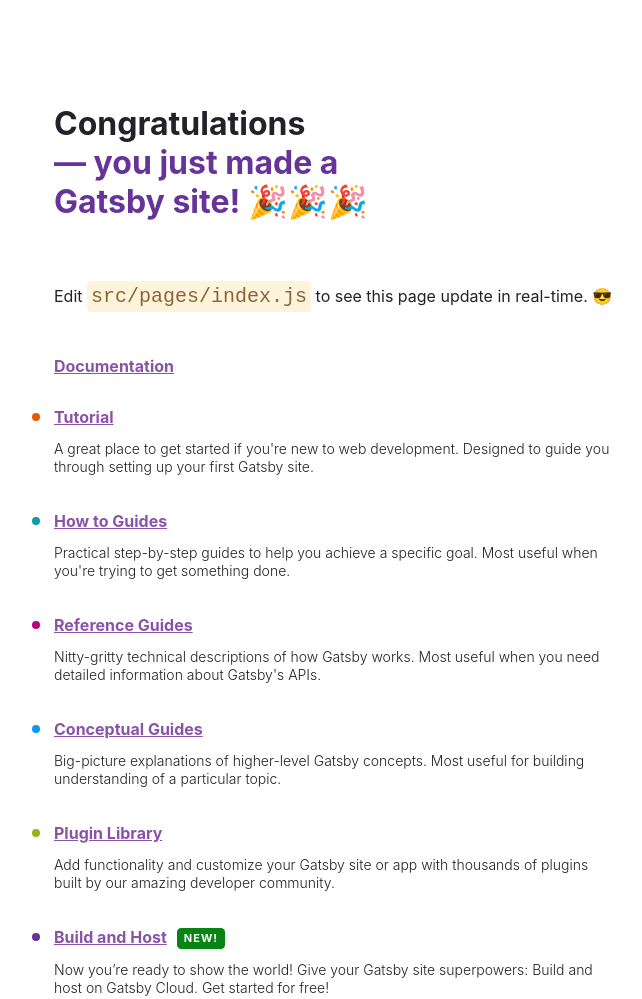
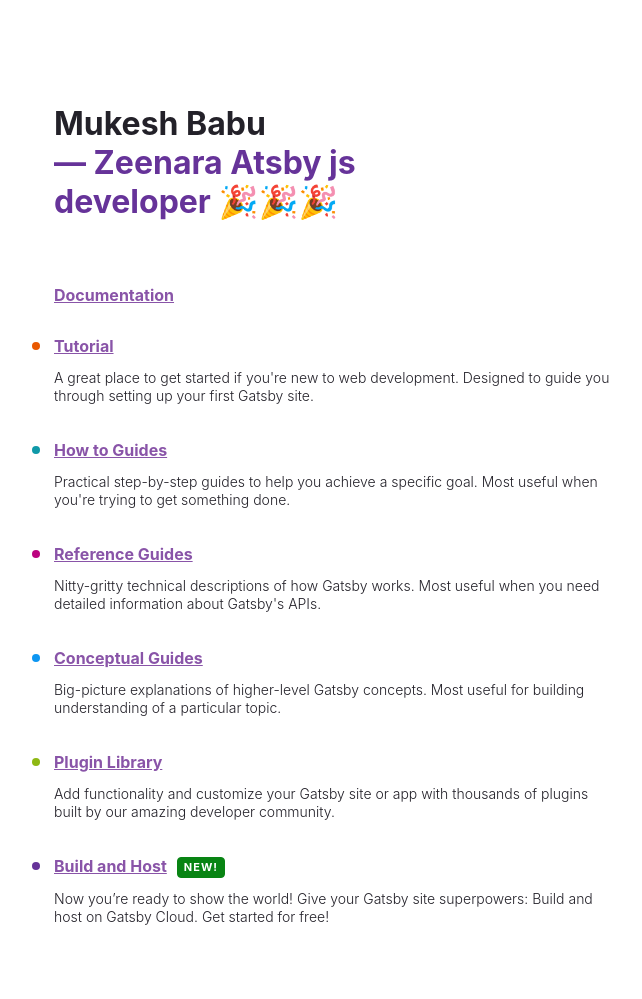
Before and after one commit to mukidon/first_GATS_BY, a Gatsby site: page / in a window 1280 px wide. Shown: the top 999 px of the page, without its empty margins (50-692 px from the left). Built offline with nearby package versions, Linux system fonts and the light colour scheme; Gatsby itself is replaced by a stand-in of ours.

Commit message:
initial commit

```diff
--- a/src/pages/index.js
+++ b/src/pages/index.js
@@ -131,20 +131,14 @@
     <main style={pageStyles}>
       <title>Home Page</title>
       <h1 style={headingStyles}>
-        Congratulations
+        Mukesh Babu
         <br />
-        <span style={headingAccentStyles}>— you just made a Gatsby site! </span>
+        <span style={headingAccentStyles}>— Zeenara Atsby js developer </span>
         <span role="img" aria-label="Party popper emojis">
           🎉🎉🎉
         </span>
       </h1>
-      <p style={paragraphStyles}>
-        Edit <code style={codeStyles}>src/pages/index.js</code> to see this page
-        update in real-time.{" "}
-        <span role="img" aria-label="Sunglasses smiley emoji">
-          😎
-        </span>
-      </p>
+
       <ul style={listStyles}>
         <li style={docLinkStyle}>
           <a
```
